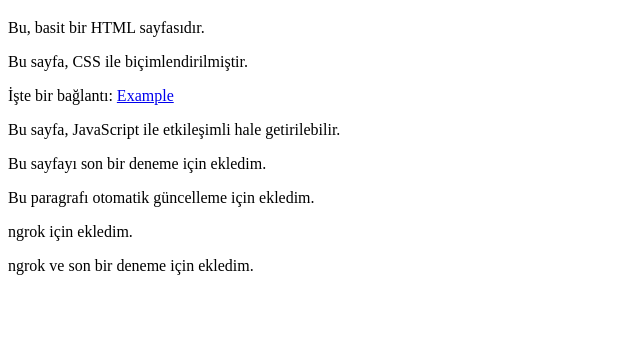
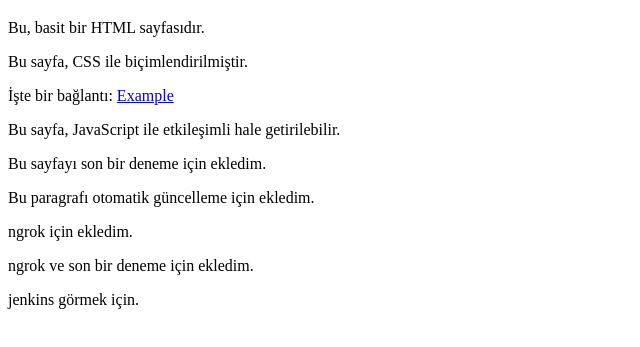
Before and after one commit to kaanakdik/website, a plain HTML site: page index.html in a window 1280 px wide. Shown: the part 61-408 px from the top of the page, without its empty margins (0-640 px from the left). Drawn offline with Linux system fonts and the light colour scheme; files that its build step writes are made by us from their sources.

Commit message:
jenkins kontrolü

```diff
--- a/index.html
+++ b/index.html
@@ -16,5 +16,6 @@
     <p>Bu paragrafı otomatik güncelleme için ekledim.</p>
     <p>ngrok için ekledim.</p>
     <p>ngrok ve son bir deneme için ekledim.</p>
+    <p>jenkins görmek için.</p>
 </body>
 </html>
```
